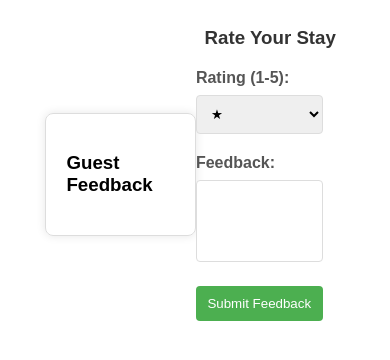
After one commit to Adrian9502/casa-vista-hotel-reservation-system, a PHP site: page /sampleFeedback.php in a window 390 px wide. The commit adds this page. Shown: the top 360 px of the page. Run offline with PHP 8.4, Linux system fonts and the light colour scheme; data that the repository does not hold is empty.

```diff
--- /dev/null
+++ b/sampleFeedback.php
@@ -0,0 +1,138 @@
+<?php
+session_start();
+include('./accounts/db.php');
+
+// Fetch feedback for a specific hotel or all feedback
+$query = "SELECT Feedback.rating, Feedback.feedback, Users.username, Feedback.created_at
+          FROM Feedback
+          INNER JOIN Users ON Feedback.user_id = Users.user_id";
+
+$result = $conn->query($query);
+
+$feedbacks = [];
+while ($row = $result->fetch_assoc()) {
+    $feedbacks[] = $row;
+}
+
+$conn->close();
+?>
+<!DOCTYPE html>
+<html lang="en">
+<head>
+  <meta charset="UTF-8">
+  <meta name="viewport" content="width=device-width, initial-scale=1.0">
+  <title>Feedback Form</title>
+  <style>
+    body{
+      font-family: Arial, Helvetica, sans-serif;
+    }
+    .feedback-wrapper{
+      width: 80%;
+      margin: auto;
+      display: flex;
+      justify-content: center;
+      align-items: center;
+    }
+    .feedback-container {
+      max-width: 700px;
+      margin: 50px auto;
+      padding: 20px;
+      border: 1px solid #ddd;
+      border-radius: 8px;
+      box-shadow: 0 0 10px rgba(0, 0, 0, 0.1);
+
+    }
+    .feedback-item {
+      padding: 15px;
+      border-bottom: 1px solid #ddd;
+    }
+    .feedback-item:last-child {
+      border-bottom: none;
+    }
+    .feedback-item strong {
+      display: block;
+      margin-bottom: 5px;
+      font-size: 1.2em;
+    }
+    .feedback-item .rating {
+      color: #FFD700;
+    }
+    .feedback-form h3 {
+      margin-bottom: 20px;
+      text-align: center;
+      color: #333;
+    }
+    .feedback-form label {
+      display: block;
+      margin-bottom: 8px;
+      font-weight: bold;
+      color: #555;
+    }
+    .feedback-form select,
+    .feedback-form textarea,
+    .feedback-form button {
+      width: calc(100% - 22px);
+      padding: 10px;
+      margin-bottom: 20px;
+      border: 1px solid #ddd;
+      border-radius: 4px;
+      box-sizing: border-box;
+    }
+    .feedback-form select:focus,
+    .feedback-form textarea:focus,
+    .feedback-form button:focus {
+      outline: none;
+      border-color: #4CAF50;
+    }
+    .feedback-form textarea {
+      resize: none;
+    }
+    .feedback-form button {
+      background-color: #4CAF50;
+      color: white;
+      border: none;
+      cursor: pointer;
+    }
+    .feedback-form button:hover {
+      background-color: #45a049;
+    }
+  </style>
+</head>
+<body>
+
+<div class="feedback-wrapper">
+<div class="feedback-container">
+  <h3>Guest Feedback</h3>
+  <?php foreach ($feedbacks as $feedback): ?>
+    <div class="feedback-item">
+      <strong><?php echo htmlspecialchars($feedback['username']); ?></strong>
+      <div class="rating">Rating: <?php echo str_repeat('★', $feedback['rating']); ?> (<?php echo $feedback['rating']; ?>)</div>
+      <div class="feedback-text"><?php echo nl2br(htmlspecialchars($feedback['feedback'])); ?></div>
+      <div class="feedback-time"><?php echo htmlspecialchars($feedback['created_at']); ?></div>
+    </div>
+  <?php endforeach; ?>
+</div>
+
+<div class="feedback-form">
+  <h3>Rate Your Stay</h3>
+  <form id="feedbackForm" method="POST" action="">
+    <input type="hidden" name="reservation_id" value="<?php echo $reservation_id; ?>">
+    <label for="rating">Rating (1-5):</label>
+    <select name="rating" id="rating" required>
+      <option value="1">★</option>
+      <option value="2">★★</option>
+      <option value="3">★★★</option>
+      <option value="4">★★★★</option>
+      <option value="5">★★★★★</option>
+    </select>
+    <br>
+    <label for="feedback">Feedback:</label>
+    <textarea name="feedback" id="feedback" rows="4" required></textarea>
+    <br>
+    <button type="submit">Submit Feedback</button>
+  </form>
+</div>
+</div>
+
+</body>
+</html>
```
Also changed, not shown: accounts/feedBack.php (added, +34 -0 lines), pages/customerDashboard.php (+72 -2 lines), scripts/customer-dashboard/customer.js (+98 -7 lines), styles/customerDashboard.css.
